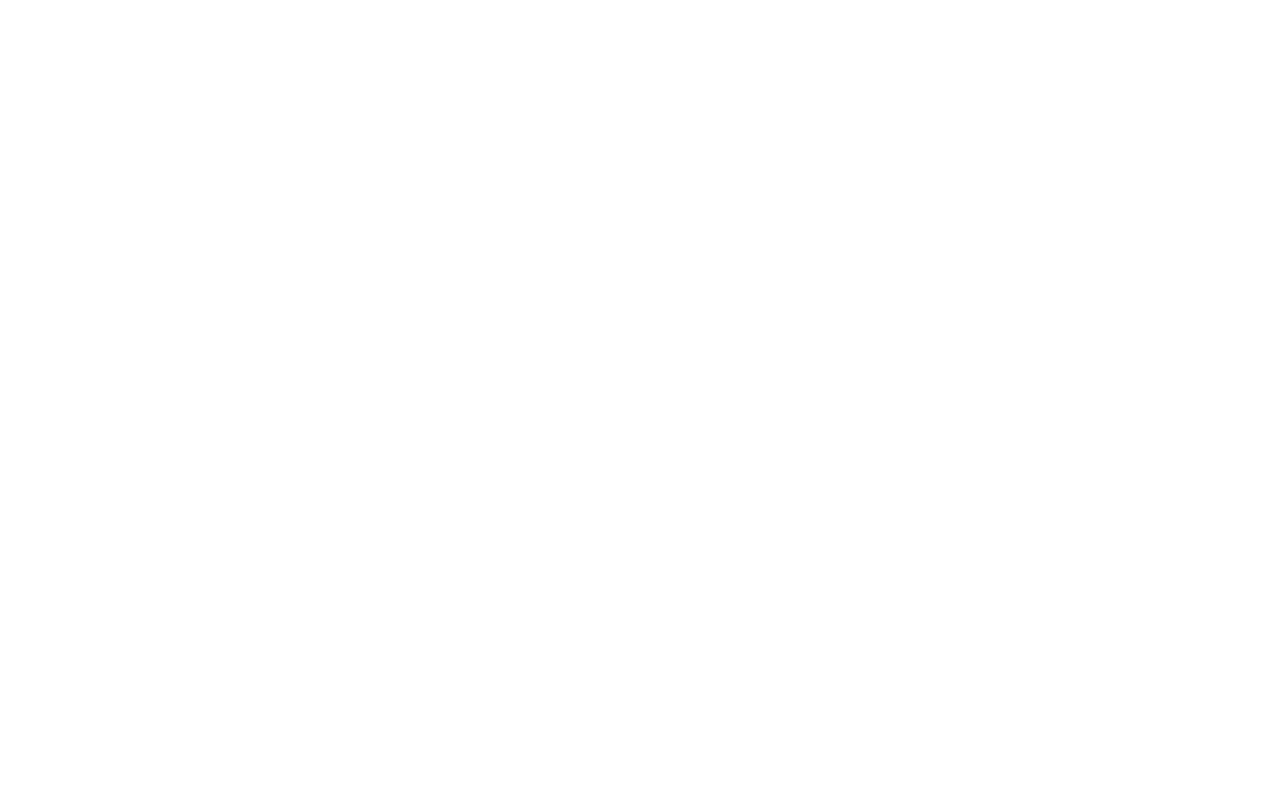
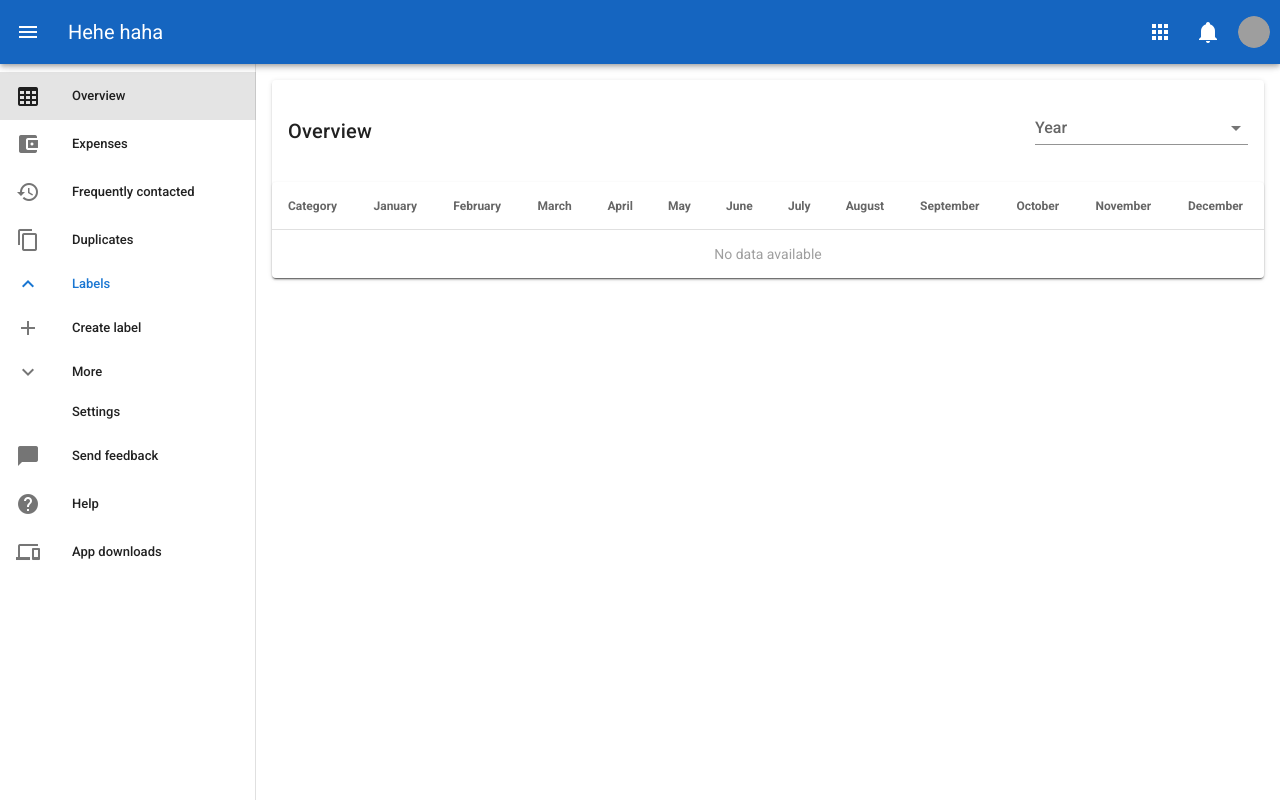
Before and after one commit to bongnv/expenses-web, a Vue app: page /overview in a window 1280 px wide. Built offline with nearby package versions, Linux system fonts and the light colour scheme; grey boxes are pictures that could not be loaded.

Commit message:
feat: add overview view (#8)

```diff
--- /dev/null
+++ b/src/components/ExpenseOverview.vue
@@ -0,0 +1,31 @@
+<template>
+  <v-data-table
+    v-model="selected"
+    :headers="headers"
+    :items="items"
+    :single-select="singleSelect"
+    item-key="name"
+    class="elevation-1"
+    disable-sort
+    disable-pagination
+    disable-filtering
+    hide-default-footer
+  />
+</template>
+
+<script lang="ts">
+import Vue from "vue";
+
+import headers from "@/data/expense-overview-table.json";
+
+export default Vue.extend({
+  data() {
+    return {
+      headers,
+      items: []
+    };
+  }
+});
+</script>
+
+<style module></style>
--- /dev/null
+++ b/src/data/expense-overview-table.json
@@ -0,0 +1,54 @@
+[
+  {
+    "text": "Category",
+    "value": "category"
+  },
+  {
+    "text": "January",
+    "value": "jan"
+  },
+  {
+    "text": "February",
+    "value": "feb"
+  },
+  {
+    "text": "March",
+    "value": "mar"
+  },
+  {
+    "text": "April",
+    "value": "apr"
+  },
+  {
+    "text": "May",
+    "value": "may"
+  },
+  {
+    "text": "June",
+    "value": "jun"
+  },
+  {
+    "text": "July",
+    "value": "jul"
+  },
+  {
+    "text": "August",
+    "value": "aug"
+  },
+  {
+    "text": "September",
+    "value": "sep"
+  },
+  {
+    "text": "October",
+    "value": "oct"
+  },
+  {
+    "text": "November",
+    "value": "nov"
+  },
+  {
+    "text": "December",
+    "value": "dec"
+  }
+]
--- a/src/layouts/MainLayout.vue
+++ b/src/layouts/MainLayout.vue
@@ -83,9 +83,14 @@ export default Vue.extend({
       drawer: null,
       items: [
         {
+          icon: "mdi-table-large",
+          text: "Overview",
+          link: "/overview"
+        },
+        {
           icon: "mdi-wallet",
           text: "Expenses",
-          link: "/expenses"
+          link: "/expenses/edit"
         },
         { icon: "mdi-history", text: "Frequently contacted" },
         { icon: "mdi-content-copy", text: "Duplicates" },
--- a/src/router/index.ts
+++ b/src/router/index.ts
@@ -13,9 +13,14 @@ const routes: Array<RouteConfig> = [
     component: Home
   },
   {
-    path: "/expenses",
+    path: "/expenses/edit",
     name: "edit-expense",
     component: () => import("@/views/EditExpense.vue")
+  },
+  {
+    path: "/overview",
+    name: "overview",
+    component: () => import("@/views/Overview.vue")
   },
   {
     path: "/about",
--- /dev/null
+++ b/src/views/Overview.vue
@@ -0,0 +1,39 @@
+<template>
+  <MainLayout>
+    <v-card class="ma-4">
+      <v-card-title>
+        Overview
+        <v-spacer />
+        <SimpleDropdown class="flex-grow-0" name="Year" :items="years" />
+      </v-card-title>
+      <ExpenseOverview />
+    </v-card>
+  </MainLayout>
+</template>
+
+<script lang="ts">
+import Vue from "vue";
+
+import MainLayout from "@/layouts/MainLayout.vue";
+import ExpenseOverview from "@/components/ExpenseOverview.vue";
+import SimpleDropdown from "@/components/SimpleDropdown.vue";
+
+export default Vue.extend({
+  metaInfo: {
+    title: "Overview",
+    meta: [{ name: "description", content: "The Overview page." }]
+  },
+
+  components: {
+    MainLayout,
+    ExpenseOverview,
+    SimpleDropdown
+  },
+
+  data() {
+    return {
+      years: [2019, 2020]
+    };
+  }
+});
+</script>
```
Also changed, not shown: 2 other files (tests, documents, lock files or other folders).
